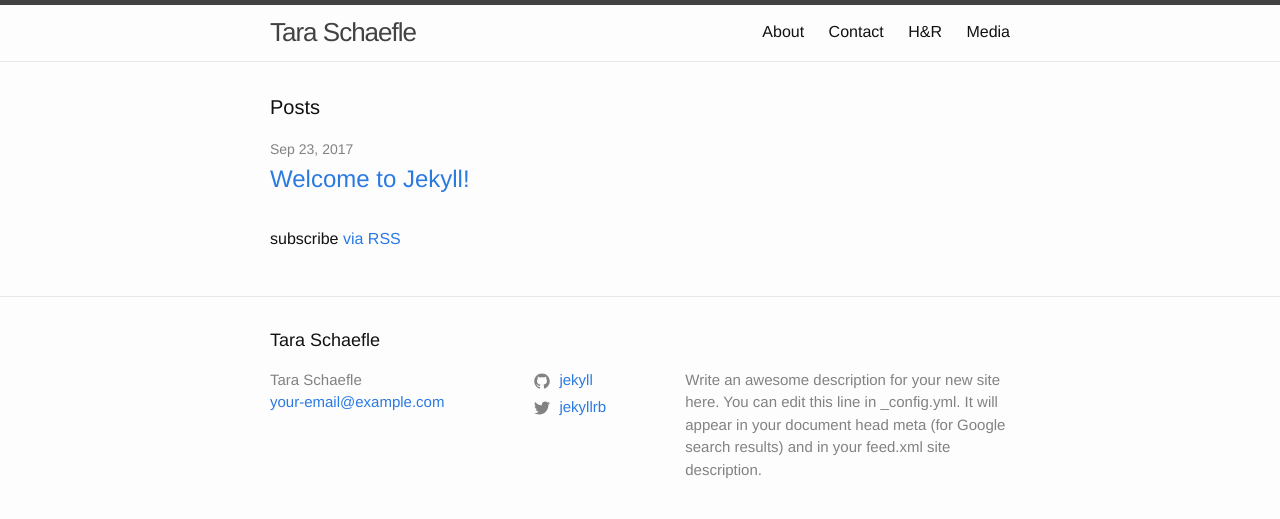
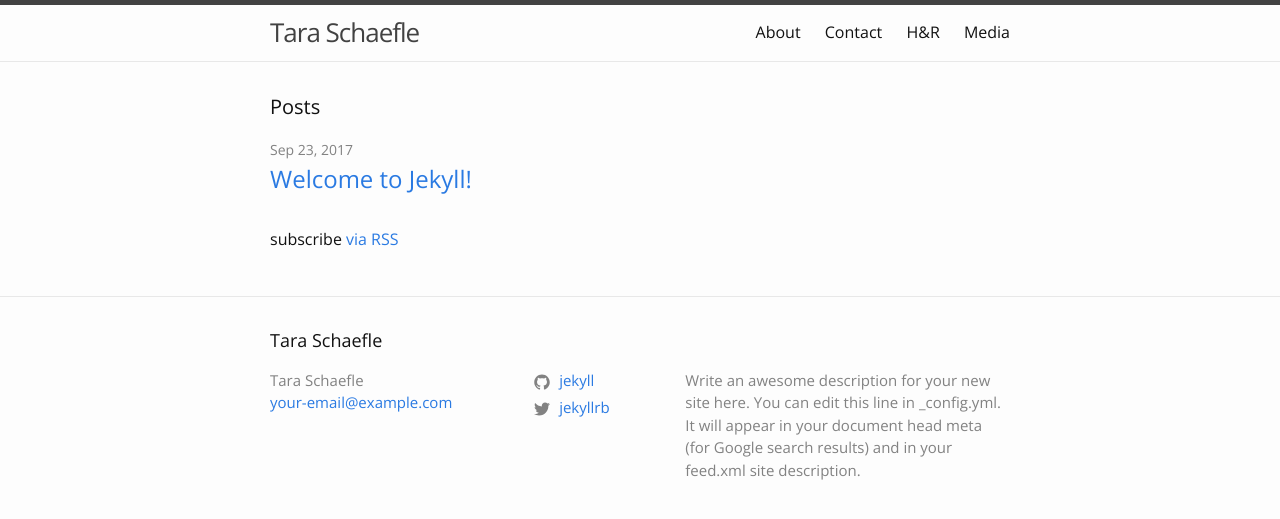
Before and after one commit to ahlbet/taraschaefle, a Jekyll site: the page built from index.md, in a window 1280 px wide. Shown: the top 519 px of the page. Built offline with Jekyll 4.4.1, drawn with Linux system fonts in a browser that asks for light colours.

Commit message:
change base font to open sans

```diff
--- a/_includes/head.html
+++ b/_includes/head.html
@@ -5,6 +5,8 @@
 
   <title>{% if page.title %}{{ page.title | escape }}{% else %}{{ site.title | escape }}{% endif %}</title>
   <meta name="description" content="{{ page.excerpt | default: site.description | strip_html | normalize_whitespace | truncate: 160 | escape }}">
+
+  <link href="https://fonts.googleapis.com/css?family=Open+Sans" rel="stylesheet">
 
   <link rel="stylesheet" href="{{ "/assets/main.css" | relative_url }}">
   <link rel="canonical" href="{{ page.url | replace:'index.html','' | absolute_url }}">
--- a/_sass/minima.scss
+++ b/_sass/minima.scss
@@ -2,7 +2,8 @@
 
 // Define defaults for each variable.
 
-$base-font-family: "Helvetica Neue", Helvetica, Arial, sans-serif !default;
+// $base-font-family: "Helvetica Neue", Helvetica, Arial, sans-serif !default;
+$base-font-family: 'Open Sans', sans-serif !default;
 $base-font-size:   16px !default;
 $base-font-weight: 400 !default;
 $small-font-size:  $base-font-size * 0.875 !default;
```
